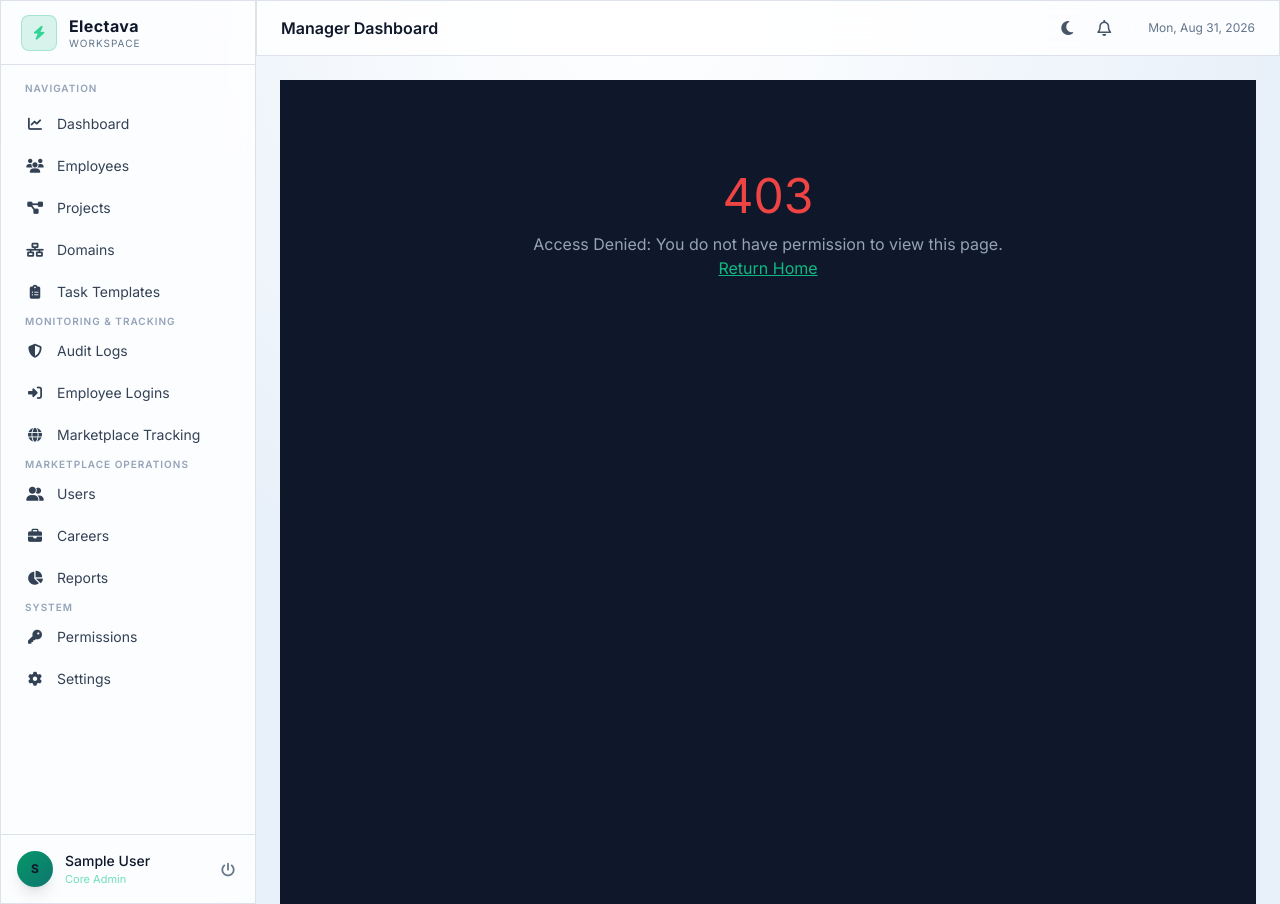
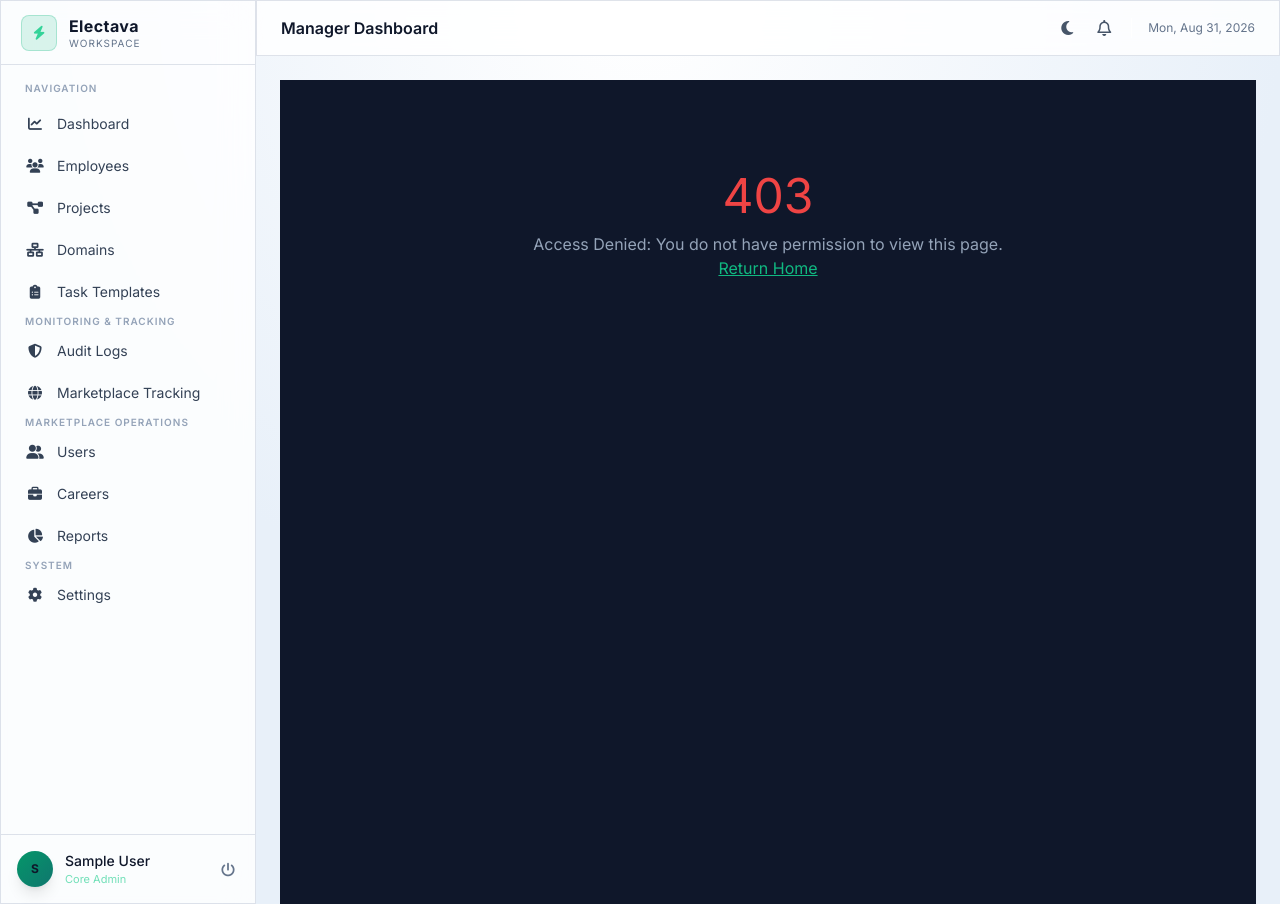
Before and after one commit to pcbgen25/electava-1, a PHP site: page /admin/index.php in a window 1280 px wide. Run offline with PHP 8.4, Linux system fonts and the light colour scheme; the visitor is signed in with stand-in values (Sample User, id 1); data that the repository does not hold is empty; some libraries are stand-ins or nearby versions.

Commit message:
Nav: Remove Employee Logins and Permissions from sidebar
Both features are now built into the Employee Profile page:
- Login Tracking tab  → replaces /core_admin/login_logs.php in nav
- Permissions tab     → replaces /core_admin/permissions.php in nav

The standalone pages still exist for direct access if needed,
but the sidebar is now cleaner and less redundant.

```diff
--- a/workspace/includes/header.php
+++ b/workspace/includes/header.php
@@ -192,7 +192,6 @@ $currentDir = basename(dirname($_SERVER['PHP_SELF']));
                 <a href="/core_admin/templates.php" class="sidebar-item flex items-center px-3 py-2.5 rounded-lg text-sm text-slate-300"><i class="fa-solid fa-clipboard-list w-5 text-center mr-3 text-sm"></i>Task Templates</a>
                 <div class="text-[10px] uppercase text-slate-600 font-semibold tracking-widest mt-5 mb-2 px-3">Monitoring & Tracking</div>
                 <a href="/core_admin/logs.php" class="sidebar-item flex items-center px-3 py-2.5 rounded-lg text-sm text-slate-300"><i class="fa-solid fa-shield-halved w-5 text-center mr-3 text-sm"></i>Audit Logs</a>
-                <a href="/core_admin/login_logs.php" class="sidebar-item flex items-center px-3 py-2.5 rounded-lg text-sm text-slate-300"><i class="fa-solid fa-right-to-bracket w-5 text-center mr-3 text-sm"></i>Employee Logins</a>
                 <a href="/core_admin/marketplace_tracking.php" class="sidebar-item flex items-center px-3 py-2.5 rounded-lg text-sm text-slate-300"><i class="fa-solid fa-globe w-5 text-center mr-3 text-sm"></i>Marketplace Tracking</a>
                 <div class="text-[10px] uppercase text-slate-600 font-semibold tracking-widest mt-5 mb-2 px-3">Marketplace Operations</div>
                 <a href="/core_admin/users.php" class="sidebar-item flex items-center px-3 py-2.5 rounded-lg text-sm text-slate-300"><i class="fa-solid fa-user-group w-5 text-center mr-3 text-sm"></i>Users</a>
@@ -200,7 +199,6 @@ $currentDir = basename(dirname($_SERVER['PHP_SELF']));
                 <a href="/core_admin/careers.php" class="sidebar-item flex items-center px-3 py-2.5 rounded-lg text-sm text-slate-300"><i class="fa-solid fa-briefcase w-5 text-center mr-3 text-sm"></i>Careers</a>
                 <a href="/core_admin/reports.php" class="sidebar-item flex items-center px-3 py-2.5 rounded-lg text-sm text-slate-300"><i class="fa-solid fa-chart-pie w-5 text-center mr-3 text-sm"></i>Reports</a>
                 <div class="text-[10px] uppercase text-slate-600 font-semibold tracking-widest mt-5 mb-2 px-3">System</div>
-                <a href="/core_admin/permissions.php" class="sidebar-item flex items-center px-3 py-2.5 rounded-lg text-sm text-slate-300"><i class="fa-solid fa-key w-5 text-center mr-3 text-sm"></i>Permissions</a>
                 <a href="/core_admin/settings.php" class="sidebar-item flex items-center px-3 py-2.5 rounded-lg text-sm text-slate-300"><i class="fa-solid fa-gear w-5 text-center mr-3 text-sm"></i>Settings</a>
 
             <?php elseif ($role === 'admin'): ?>
```
